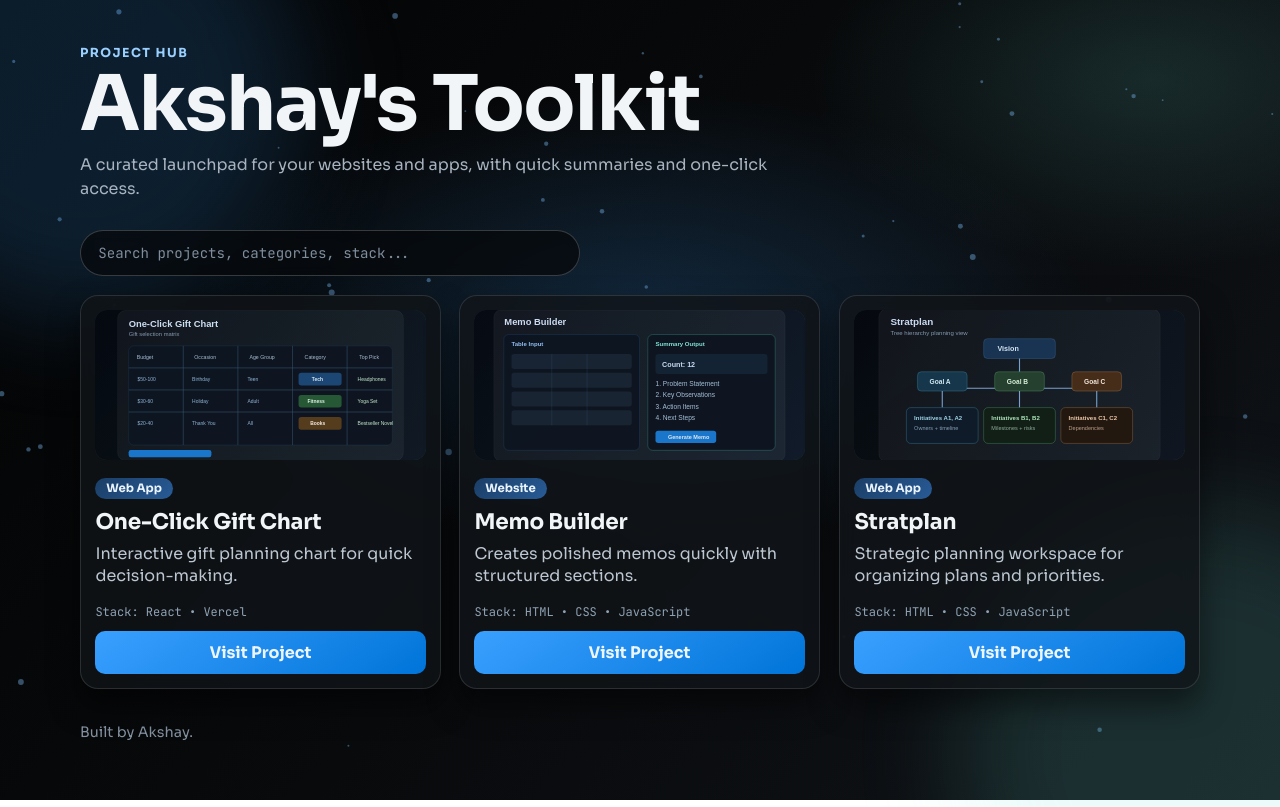
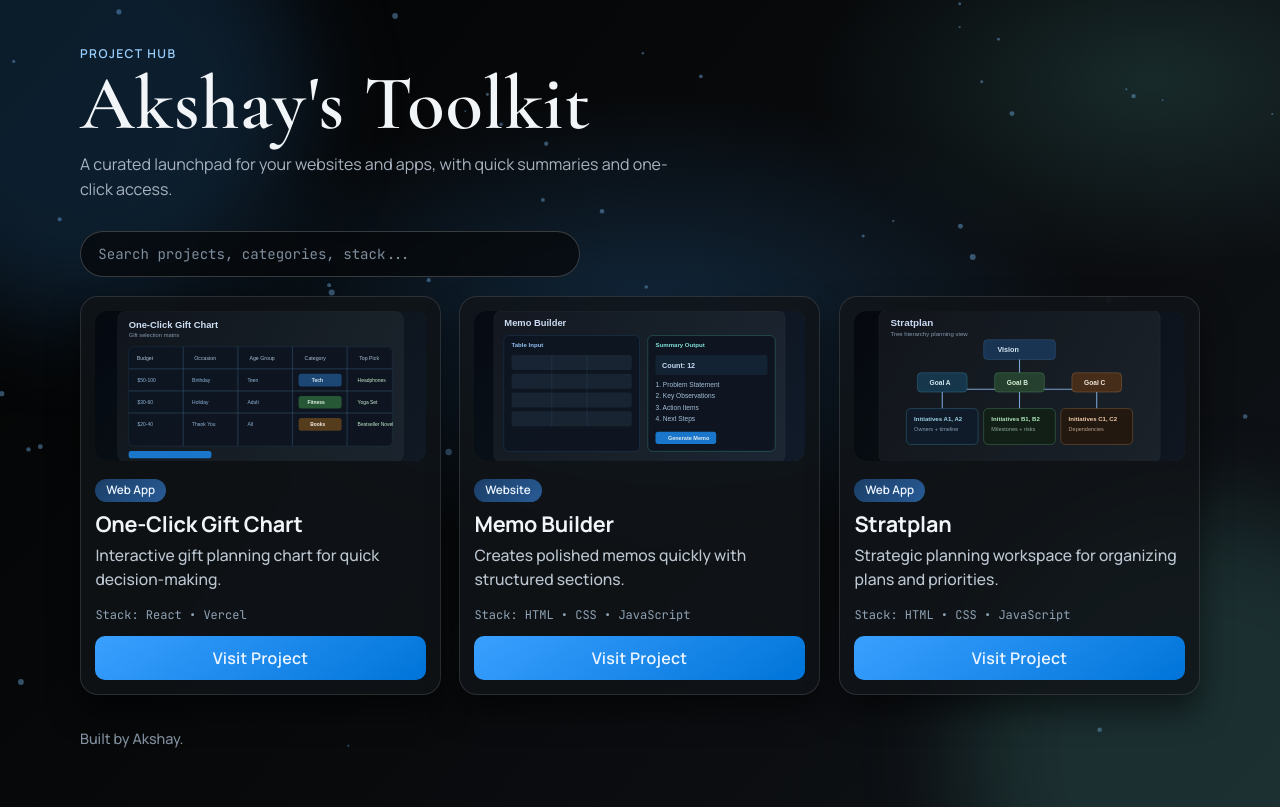
Before and after one commit to akshayganesh160896/AkshaysToolkit, a plain HTML site: page index.html in a window 1280 px wide. Drawn offline with nearby package versions, Linux system fonts and the light colour scheme.

Commit message:
Refine typography with professional font hierarchy

```diff
--- a/index.html
+++ b/index.html
@@ -13,7 +13,7 @@
     <link rel="preconnect" href="https://fonts.googleapis.com" />
     <link rel="preconnect" href="https://fonts.gstatic.com" crossorigin />
     <link
-      href="https://fonts.googleapis.com/css2?family=Sora:wght@400;500;600;700;800&family=JetBrains+Mono:wght@400;600&display=swap"
+      href="https://fonts.googleapis.com/css2?family=Manrope:wght@400;500;600;700;800&family=JetBrains+Mono:wght@400;600&family=Cormorant+Garamond:wght@500;600;700&display=swap"
       rel="stylesheet"
     />
     <link rel="stylesheet" href="styles.css" />
--- a/styles.css
+++ b/styles.css
@@ -12,6 +12,9 @@
   --btn-1: #0074d9;
   --mx: 50%;
   --my: 40%;
+  --font-display: "Cormorant Garamond", serif;
+  --font-ui: "Manrope", sans-serif;
+  --font-mono: "JetBrains Mono", monospace;
 }
 
 * {
@@ -27,7 +30,7 @@ body {
   margin: 0;
   padding: 2.8rem 1.2rem 2.8rem;
   color: var(--ink);
-  font-family: "Sora", sans-serif;
+  font-family: var(--font-ui);
   background:
     radial-gradient(900px 460px at var(--mx) var(--my), rgba(58, 160, 255, 0.2), transparent 50%),
     radial-gradient(760px 420px at 90% 10%, rgba(110, 224, 210, 0.14), transparent 45%),
@@ -83,23 +86,27 @@ footer {
   margin: 0;
   text-transform: uppercase;
   letter-spacing: 0.12em;
-  font-weight: 700;
+  font-weight: 600;
   color: var(--accent);
-  font-size: 0.78rem;
+  font-size: 0.76rem;
 }
 
 h1 {
   margin: 0.45rem 0 0.75rem;
   font-size: clamp(2.2rem, 7vw, 4.8rem);
-  letter-spacing: -0.02em;
-  line-height: 0.95;
+  letter-spacing: 0.01em;
+  line-height: 0.92;
+  font-family: var(--font-display);
+  font-weight: 600;
 }
 
 .subtitle {
   margin: 0;
   max-width: 62ch;
   color: var(--soft-ink);
-  line-height: 1.5;
+  line-height: 1.58;
+  font-size: clamp(1rem, 1.25vw, 1.14rem);
+  font-weight: 400;
 }
 
 main {
@@ -117,8 +124,9 @@ main {
   background: rgba(6, 8, 11, 0.75);
   color: var(--ink);
   padding: 0.82rem 1.08rem;
-  font-family: "JetBrains Mono", monospace;
+  font-family: var(--font-mono);
   font-size: 0.88rem;
+  font-weight: 500;
   backdrop-filter: blur(6px);
 }
 
@@ -200,12 +208,17 @@ main {
   margin: 0.55rem 0 0.5rem;
   font-size: 1.35rem;
   letter-spacing: -0.01em;
+  font-family: var(--font-ui);
+  font-weight: 700;
+  line-height: 1.18;
 }
 
 .description {
   margin: 0;
   color: #bcc7d2;
-  line-height: 1.42;
+  line-height: 1.5;
+  font-size: 0.98rem;
+  font-weight: 500;
 }
 
 .tag {
@@ -213,7 +226,7 @@ main {
   border-radius: 999px;
   padding: 0.22rem 0.68rem;
   font-size: 0.73rem;
-  font-weight: 700;
+  font-weight: 600;
   color: #eaf4ff;
   background: linear-gradient(135deg, #1b3e66, #285b96);
 }
@@ -226,9 +239,11 @@ main {
 
 .tech-stack {
   margin: 0;
-  font-family: "JetBrains Mono", monospace;
+  font-family: var(--font-mono);
   font-size: 0.75rem;
   color: #8fa2b4;
+  font-weight: 500;
+  line-height: 1.45;
 }
 
 .visit-btn {
@@ -238,7 +253,8 @@ main {
   color: #edf5ff;
   background: linear-gradient(145deg, var(--btn-0), var(--btn-1));
   border-radius: 10px;
-  font-weight: 700;
+  font-weight: 600;
+  letter-spacing: 0.015em;
   padding: 0.68rem 0.95rem;
   transition: transform 180ms ease, box-shadow 180ms ease;
 }
@@ -256,16 +272,18 @@ main {
 .empty-state {
   margin-top: 1rem;
   color: #95a6b8;
+  font-weight: 500;
 }
 
 footer {
   margin-top: 2.1rem;
   color: #8391a0;
   font-size: 0.9rem;
+  font-weight: 500;
 }
 
 code {
-  font-family: "JetBrains Mono", monospace;
+  font-family: var(--font-mono);
   background: rgba(255, 255, 255, 0.08);
   border-radius: 5px;
   padding: 0.05rem 0.32rem;
```
